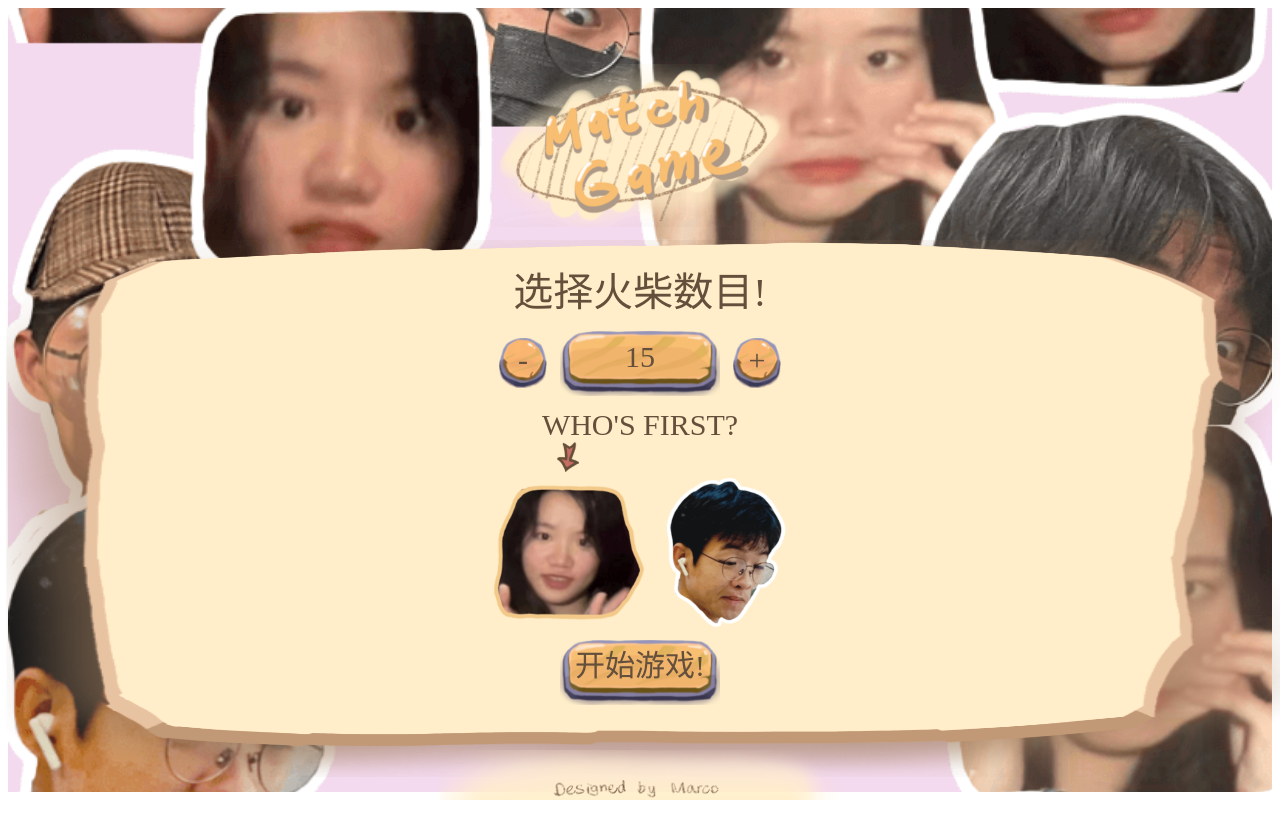
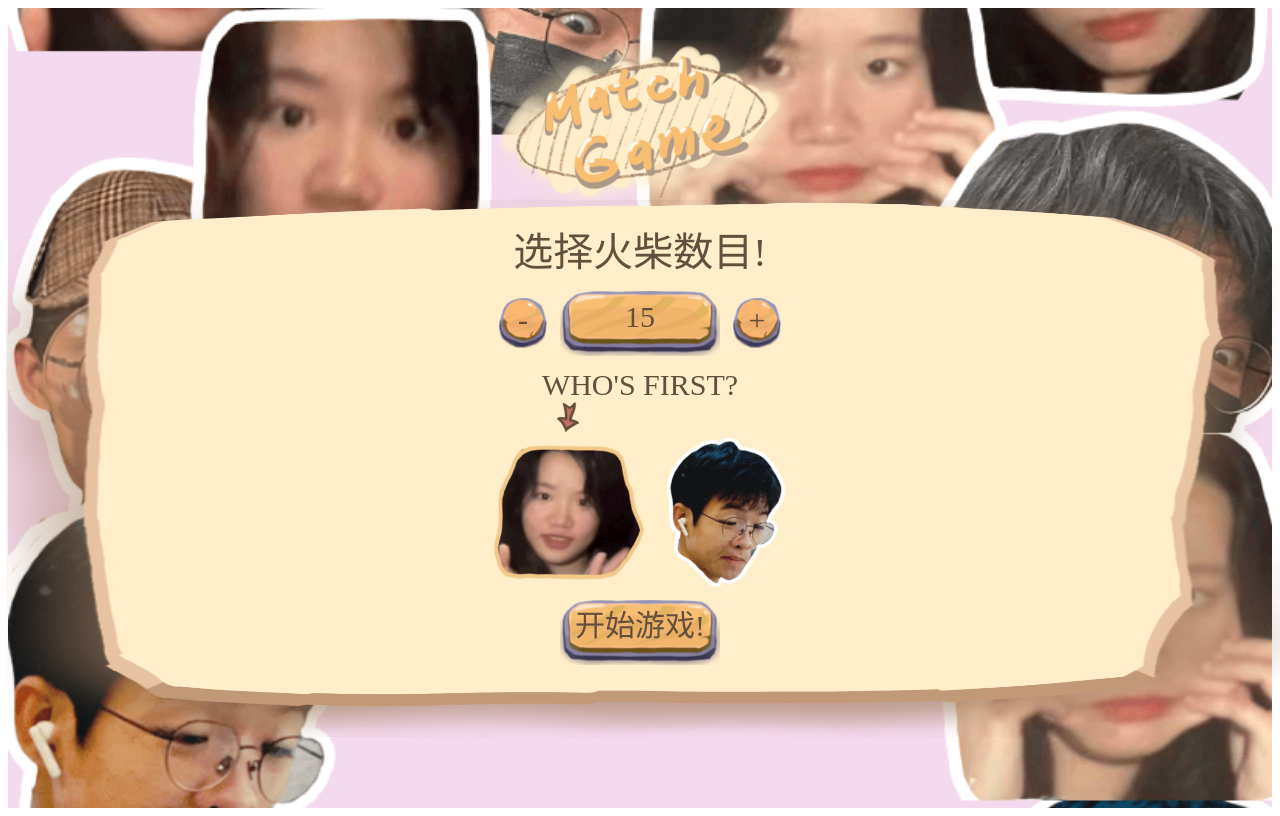
Before and after one commit to Marcowky/Vue-MatchGame, a Vue app: page /initgame in a window 1280 px wide. Built offline with nearby package versions, Linux system fonts and the light colour scheme; a web font is replaced by a local one.

Commit message:
修复 排版问题

```diff
--- a/src/App.vue
+++ b/src/App.vue
@@ -1,10 +1,9 @@
 <template>
   <div class="center-box main-box">
-    <div class="tltle"/>
+    <div class="tltle" />
     <div class="context-box">
       <router-view />
     </div>
-    <div class="footbar"/>
   </div>
 </template>
 
@@ -14,7 +13,7 @@
 
 <style scoped>
 .main-box {
-  height: 98vh;
+  height: 100vh;
   background-image: url("./assets/images/background.png");
   background-size: cover;
   background-position: center;
@@ -22,7 +21,7 @@
 
 .context-box {
   position: absolute;
-  top: 30%;
+  top: 25%;
   width: 100%;
   background-image: url("./assets/images/context.png");
   background-size: 100% 100%;
@@ -31,7 +30,7 @@
 
 .tltle {
   position: absolute;
-  top: 8%;
+  top: 5%;
   width: 300px;
   height: 163px;
   background-image: url("./assets/images/title.png");
@@ -39,15 +38,6 @@
   background-position: center;
 }
 
-.footbar {
-  position: absolute;
-  bottom: 0%;
-  width: 400px;
-  height: 50px;
-  background-image: url("./assets/images/footbar.png");
-  background-size: 100% 100%;
-  background-position: center;
-}
 el-button {
   touch-action: manipulation;
 }
```
Also changed, not shown: src/assets/images/background.png.
